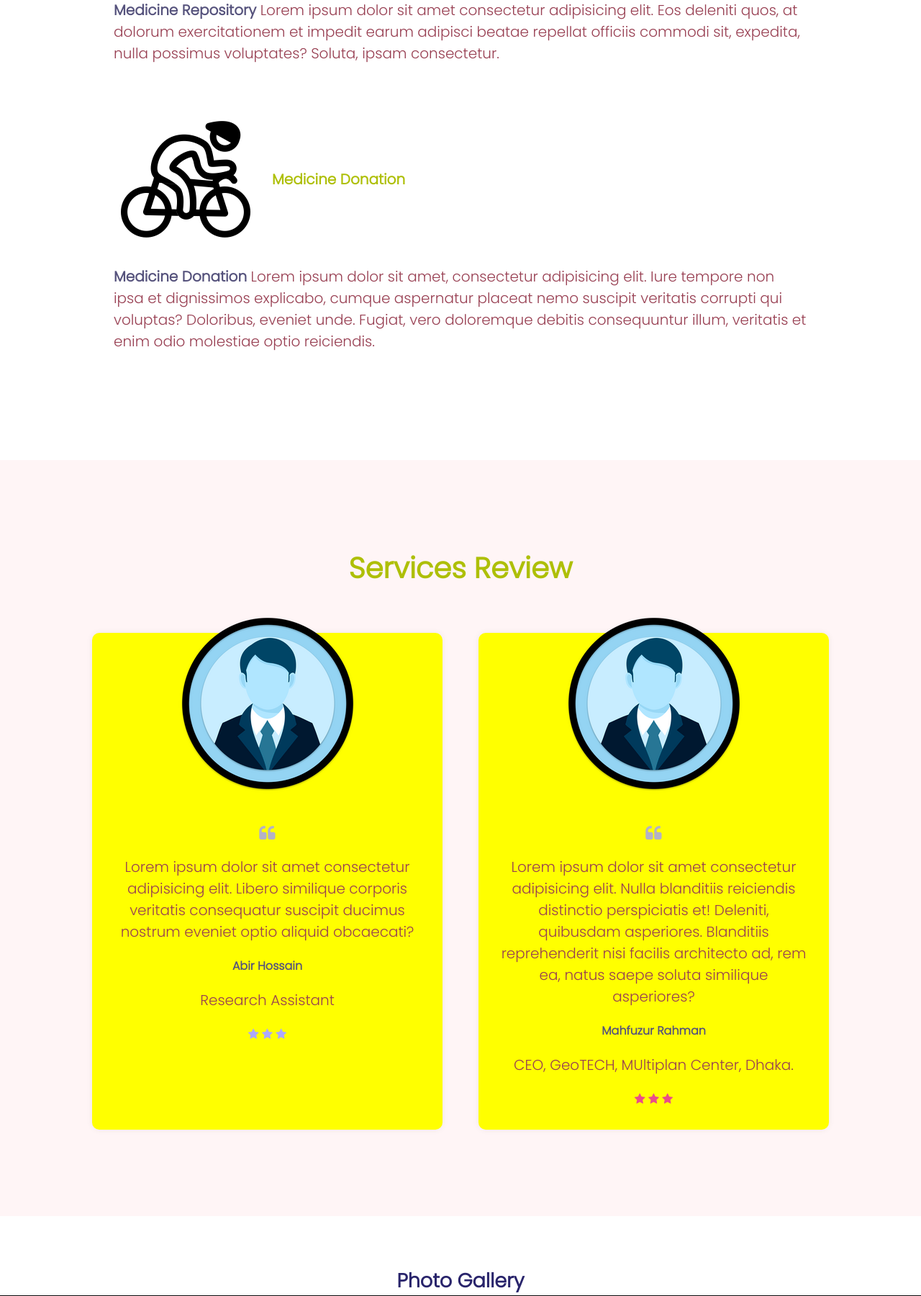
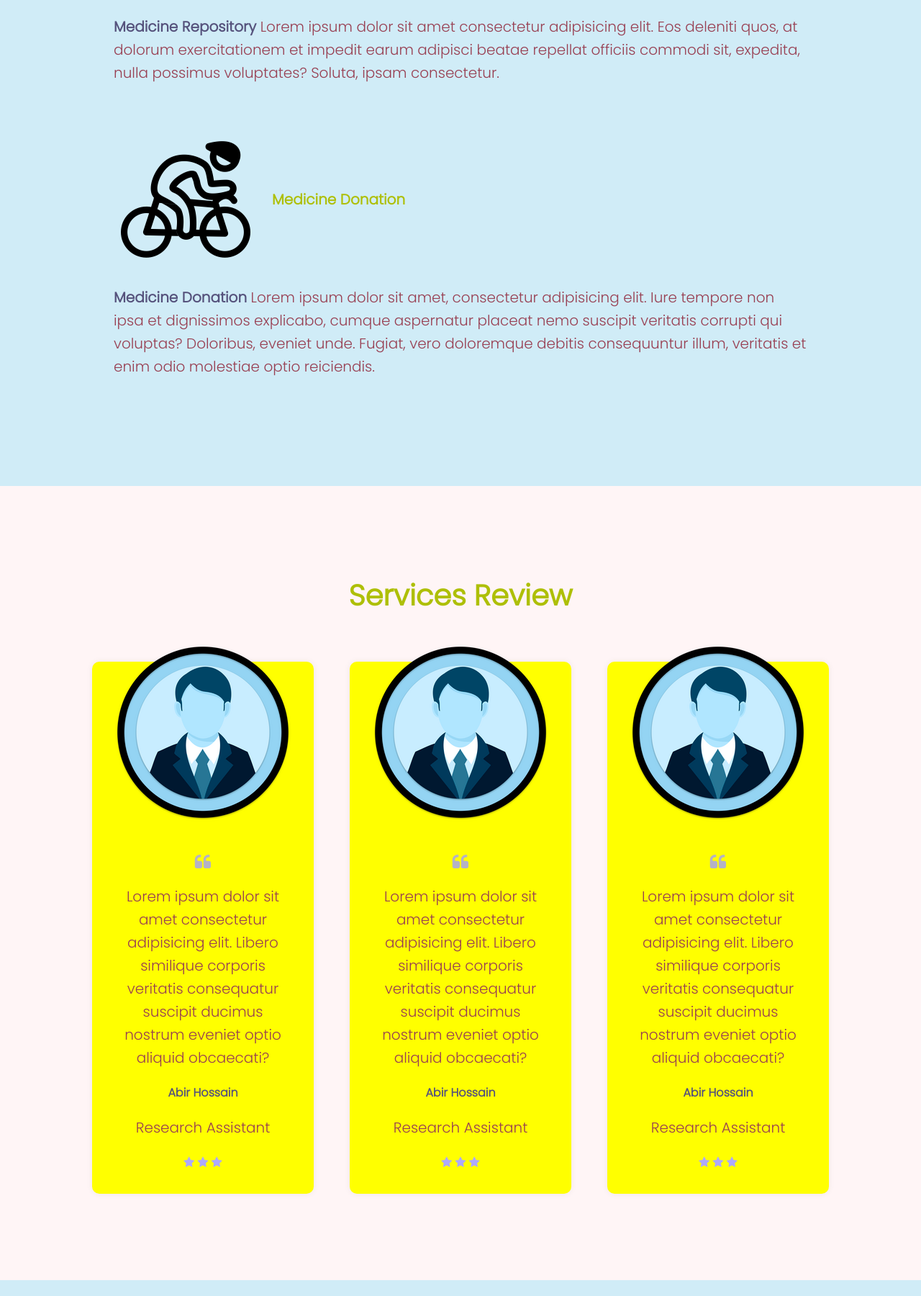
Before and after one commit to Samia-Sayed/Web-Technology-Lab.IT-3206, a PHP site: page /mh-index.html in a window 1280 px wide. Shown: the part 2384-4184 px from the top of the page at 72% size. Run offline with PHP 8.4, Linux system fonts and the light colour scheme.

Commit message:
6th Commit

```diff
--- a/mh-index.html
+++ b/mh-index.html
@@ -22,7 +22,7 @@
             <ul>
                 <li>Home</li>
                 <li>Contact</li>
-                <li><a href="https://drive.google.com/drive/u/0/folders/1nSfdw7RW47-tqqj-2FNo7yL60nekWvyq" target="_blank">Photo Gallery</a></li>
+                <li class="nav__item"><a href="#pg" class="nav__link">Photo Gallery</a></li>
                 <li>About Us</li>
             </ul>
         </div>
@@ -143,18 +143,34 @@
 
                     </div>
                 </div>
+
                 <div class="grid-box">
                     <img src="./img/customer1.png" alt="">
                     <i class="fa fa-quote-left"></i>
-                    <p>Lorem ipsum dolor sit amet consectetur adipisicing elit. Nulla blanditiis reiciendis distinctio perspiciatis et! Deleniti, quibusdam asperiores. Blanditiis reprehenderit nisi facilis architecto ad, rem ea, natus saepe soluta similique asperiores?</p>
-                    <h4>Mahfuzur Rahman</h4>
-                    <p>CEO, GeoTECH, MUltiplan Center, Dhaka.</p>
-                    <div class="rating-1">
+                    <p>Lorem ipsum dolor sit amet consectetur adipisicing elit. Libero similique corporis veritatis consequatur suscipit ducimus nostrum eveniet optio aliquid obcaecati?</p>
+                    <h4>Abir Hossain</h4>
+                    <p>Research Assistant</p>
+                    <div class="rating">
                         <i class="fa fa-star"></i>
                         <i class="fa fa-star"></i>
                         <i class="fa fa-star"></i>
+
                     </div>
                 </div>
+                <div class="grid-box">
+                    <img src="./img/customer1.png" alt="">
+                    <i class="fa fa-quote-left"></i>
+                    <p>Lorem ipsum dolor sit amet consectetur adipisicing elit. Libero similique corporis veritatis consequatur suscipit ducimus nostrum eveniet optio aliquid obcaecati?</p>
+                    <h4>Abir Hossain</h4>
+                    <p>Research Assistant</p>
+                    <div class="rating">
+                        <i class="fa fa-star"></i>
+                        <i class="fa fa-star"></i>
+                        <i class="fa fa-star"></i>
+
+                    </div>
+                </div>
+
 
             </div>
         </div>
--- a/mh-style.css
+++ b/mh-style.css
@@ -11,6 +11,7 @@
 body,html {
     font-family: 'Poppins', arial;
     overflow-x: hidden;
+
 }
 :root {
     --h1 :#AEBF07;
@@ -23,7 +24,25 @@ body,html {
     --light-pink : #FFF5F6;
     --maruf : #983F52;
 
+    --clr-light: rgb(208, 236, 247);
+    --clr-dark: #04200c;
+    --clr-accent: #92e6d8;
+
 }
+
+html {
+    scroll-behavior: smooth;
+}
+
+body {
+    background: var(--clr-light);
+    color: var(--clr-dark);
+    margin: 0;
+    font-family: var(--ff-primary);
+    font-size: var(--fs-body);
+    line-height: 1.6;
+}
+
 li {
     list-style: none;
 }
```
